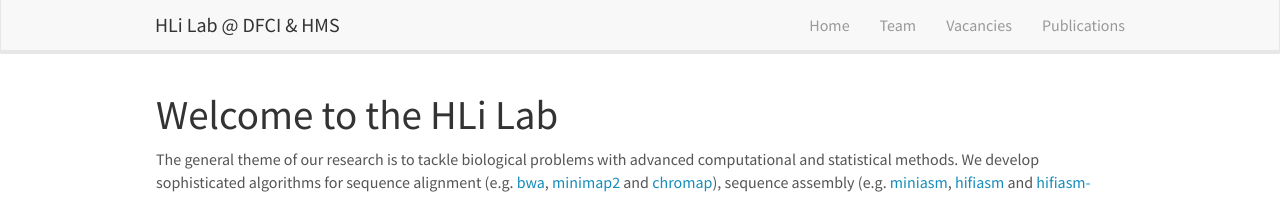
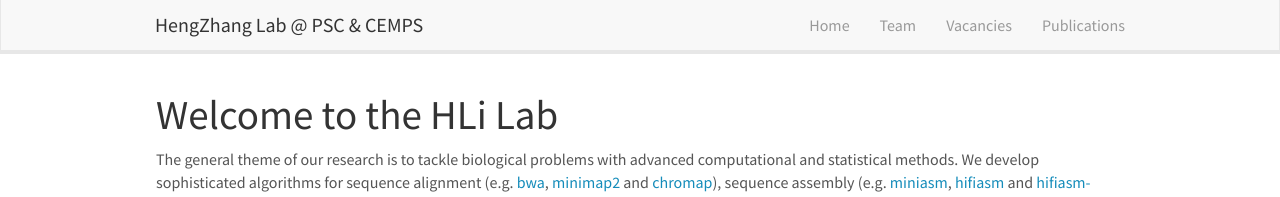
Before and after one commit to hengzhanglab/hengzhanglab.github.io, a Jekyll site: the page built from _pages/home.md, in a window 1280 px wide. Shown: the top 197 px of the page. Built offline with Jekyll 4.4.1, drawn with Linux system fonts in a browser that asks for light colours; nearby versions of some CDN libraries.

```diff
--- a/_config.yml
+++ b/_config.yml
@@ -6,7 +6,7 @@
 # 'jekyll serve'. If you change this file, please restart the server process.
 
 # Site settings
-title: The Heng Li Lab
+title: The Heng Zhang Lab
 email: your-email@domain.com
 description: > # this means to ignore newlines until "baseurl:"
   Write an awesome description for your new site here. You can edit this
--- a/_includes/header.html
+++ b/_includes/header.html
@@ -8,7 +8,7 @@
 		<span class="icon-bar"></span>
 	  </button>
 
-    <a class="navbar-brand" href="{{ site.url }}{{ site.baseurl }}/">HLi Lab @ DFCI & HMS</a>
+    <a class="navbar-brand" href="{{ site.url }}{{ site.baseurl }}/">HengZhang Lab @ PSC & CEMPS</a>
 	</div>
 	<div class="collapse navbar-collapse" id="navbar-collapse-1">
 	  <ul class="nav navbar-nav navbar-right">
```
Also changed, not shown: 7 other files.
